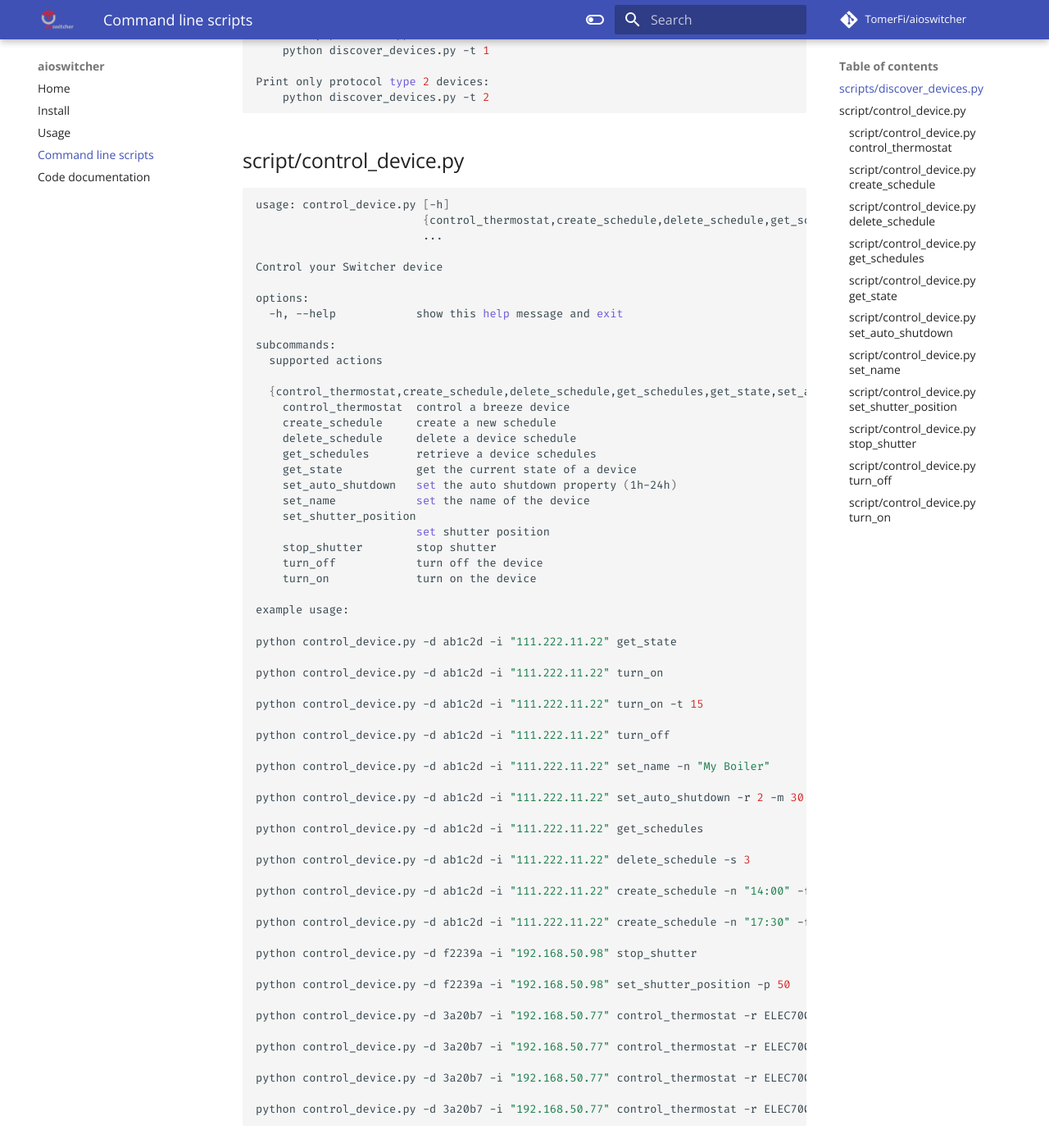
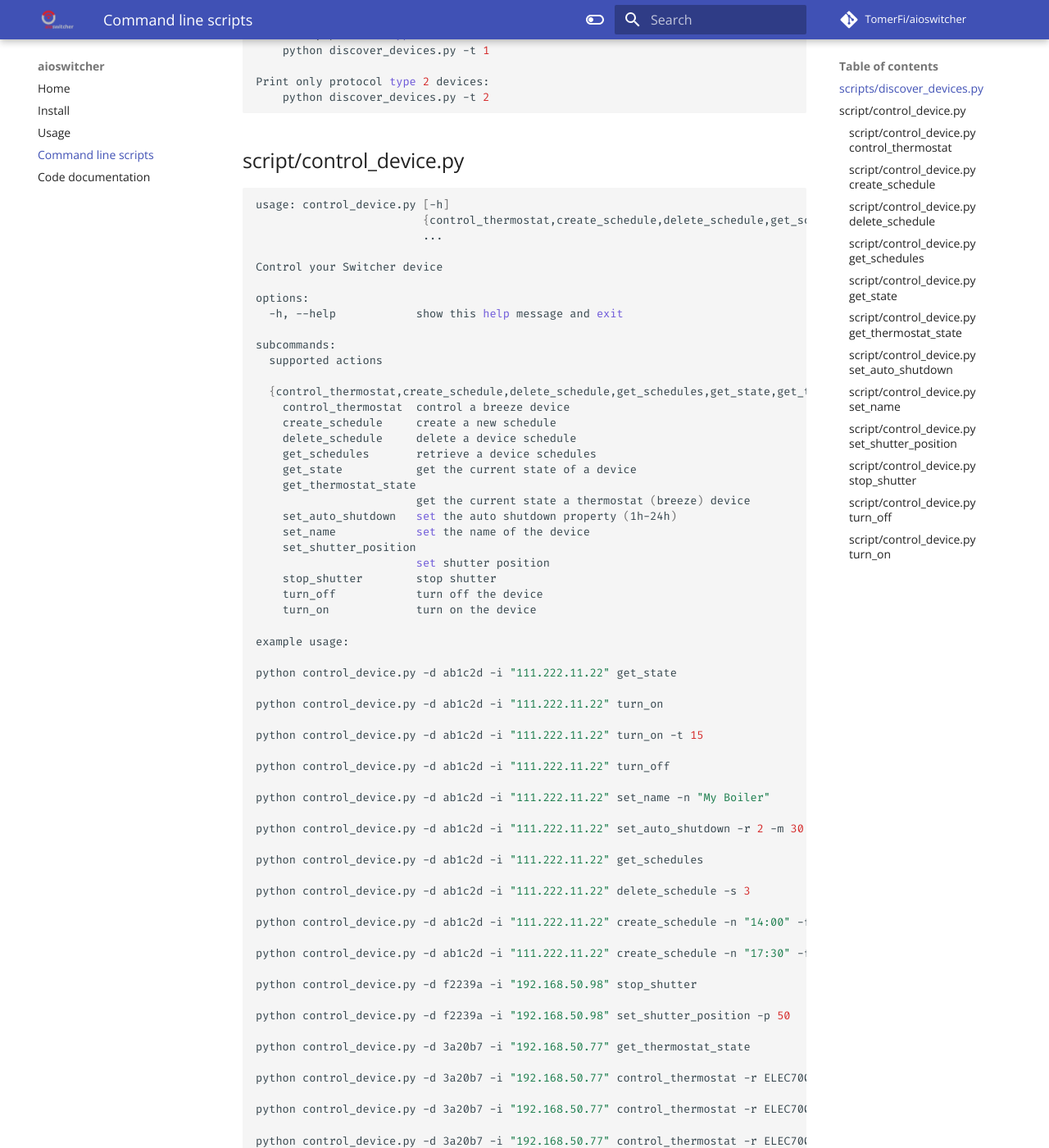
Before and after one commit to TomerFi/aioswitcher, an MkDocs documentation site: the page built from docs/scripts.md, in a window 1280 px wide and 1400 px high, scrolled down 1046 px. Shown: the whole window at 82% size. Built offline with MkDocs 1.6.1 and Material for MkDocs 9.7.7, drawn with Linux system fonts in a browser that asks for light colours; comment, search, counter and statistics services are not loaded; some of the changed text lies outside the part shown.

Commit message:
chore: added get_thermostat_state to the control_device script
Signed-off-by: Tomer Figenblat <tomer.figenblat@gmail.com>

````diff
--- a/docs/scripts.md
+++ b/docs/scripts.md
@@ -58,7 +58,7 @@ Print only protocol type 2 devices:
 
 ```shell
 usage: control_device.py [-h]
-                         {control_thermostat,create_schedule,delete_schedule,get_schedules,get_state,set_auto_shutdown,set_name,set_shutter_position,stop_shutter,turn_off,turn_on}
+                         {control_thermostat,create_schedule,delete_schedule,get_schedules,get_state,get_thermostat_state,set_auto_shutdown,set_name,set_shutter_position,stop_shutter,turn_off,turn_on}
                          ...
 
 Control your Switcher device
@@ -69,12 +69,14 @@ options:
 subcommands:
   supported actions
 
-  {control_thermostat,create_schedule,delete_schedule,get_schedules,get_state,set_auto_shutdown,set_name,set_shutter_position,stop_shutter,turn_off,turn_on}
+  {control_thermostat,create_schedule,delete_schedule,get_schedules,get_state,get_thermostat_state,set_auto_shutdown,set_name,set_shutter_position,stop_shutter,turn_off,turn_on}
     control_thermostat  control a breeze device
     create_schedule     create a new schedule
     delete_schedule     delete a device schedule
     get_schedules       retrieve a device schedules
     get_state           get the current state of a device
+    get_thermostat_state
+                        get the current state a thermostat (breeze) device
     set_auto_shutdown   set the auto shutdown property (1h-24h)
     set_name            set the name of the device
     set_shutter_position
@@ -108,6 +110,8 @@ python control_device.py -d ab1c2d -i "111.222.11.22" create_schedule -n "17:30"
 python control_device.py -d f2239a -i "192.168.50.98" stop_shutter
 
 python control_device.py -d f2239a -i "192.168.50.98" set_shutter_position -p 50
+
+python control_device.py -d 3a20b7 -i "192.168.50.77" get_thermostat_state
 
 python control_device.py -d 3a20b7 -i "192.168.50.77" control_thermostat -r ELEC7001 -s on
 
@@ -216,6 +220,21 @@ options:
                         the ip address assigned to the device
 ```
 
+### script/control_device.py get_thermostat_state
+
+```shell
+usage: control_device.py get_thermostat_state [-h] [-v] -d DEVICE_ID -i
+                                              IP_ADDRESS
+
+options:
+  -h, --help            show this help message and exit
+  -v, --verbose         include the raw message
+  -d DEVICE_ID, --device-id DEVICE_ID
+                        the identification of the device
+  -i IP_ADDRESS, --ip-address IP_ADDRESS
+                        the ip address assigned to the device
+```
+
 ### script/control_device.py set_auto_shutdown
 
 ```shell
````
Also changed, not shown: 1 other file.
